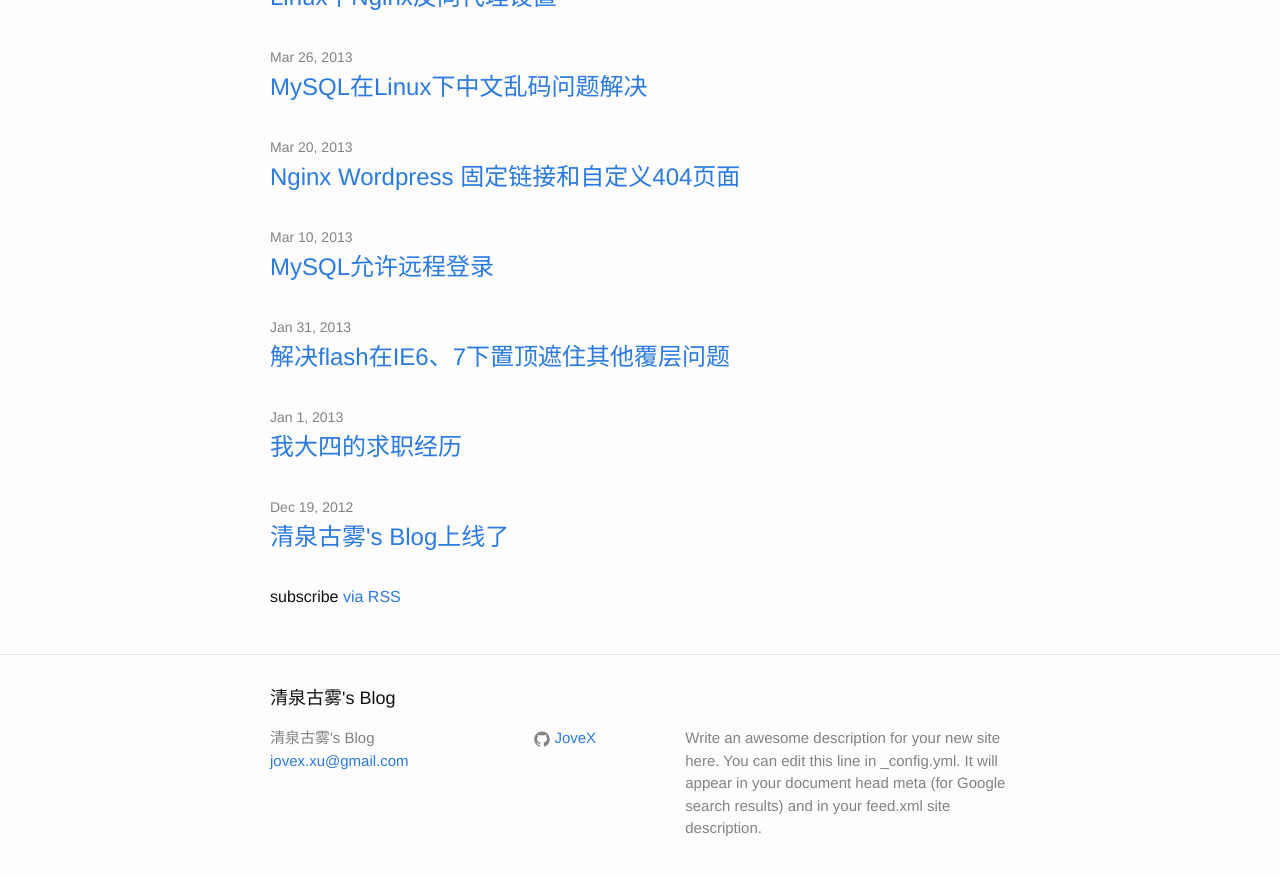
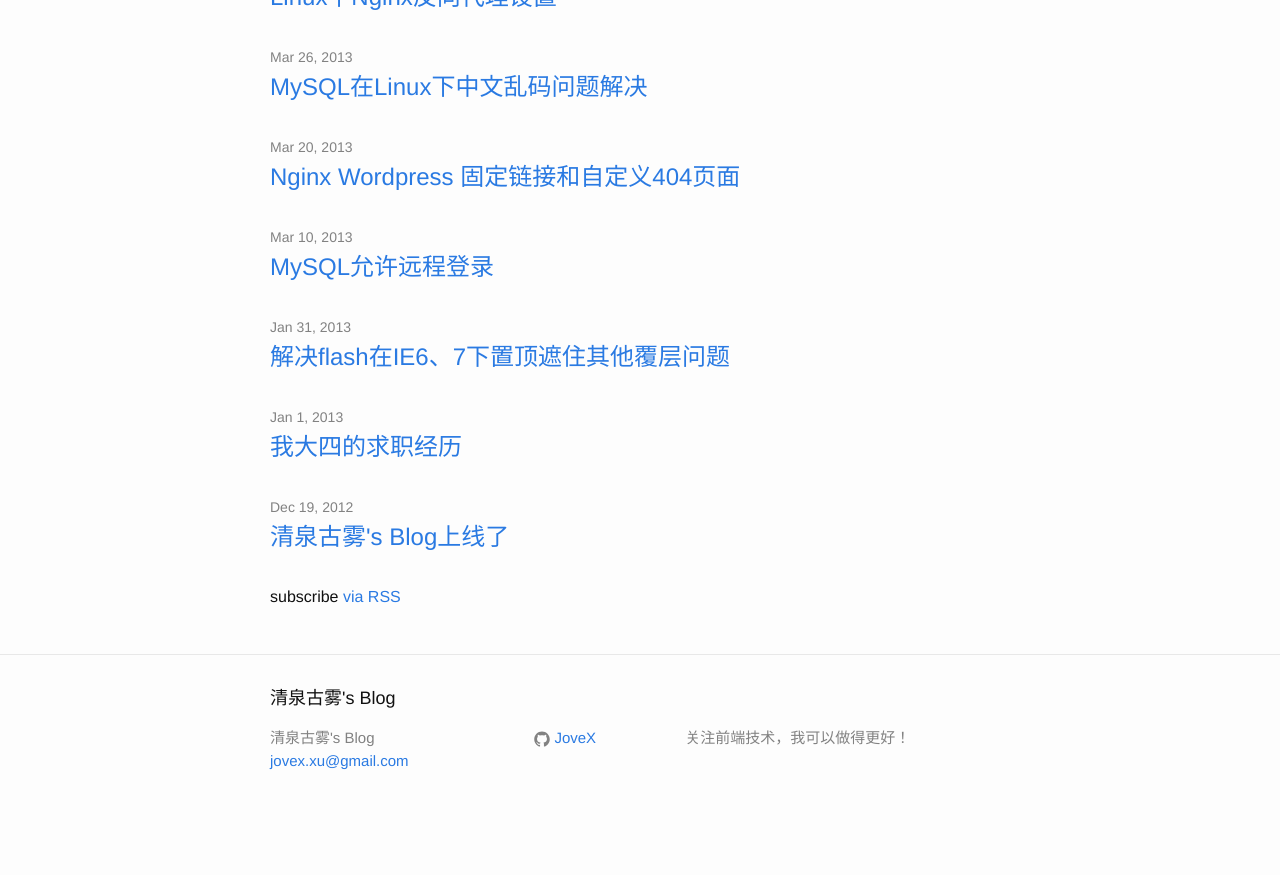
Before and after one commit to JoveX/jovex.github.io, a Jekyll site: the page built from index.html, in a window 1280 px wide and 900 px high, scrolled down 3602 px. Shown: the top 875 px of the window. Built offline with Jekyll 4.4.1, drawn with Linux system fonts in a browser that asks for light colours; after the commit the page ends 4434 px from its top, so only the background shows below that.

Commit message:
modify the description of blog

```diff
--- a/_config.yml
+++ b/_config.yml
@@ -2,9 +2,7 @@
 title: 清泉古雾's Blog
 email: jovex.xu@gmail.com
 description: > # this means to ignore newlines until "baseurl:"
-  Write an awesome description for your new site here. You can edit this
-  line in _config.yml. It will appear in your document head meta (for
-  Google search results) and in your feed.xml site description.
+    关注前端技术，我可以做得更好！
 baseurl: "" # the subpath of your site, e.g. /blog/
 url: "http://jser.io" # the base hostname & protocol for your site
 # twitter_username: jekyllrb
```
